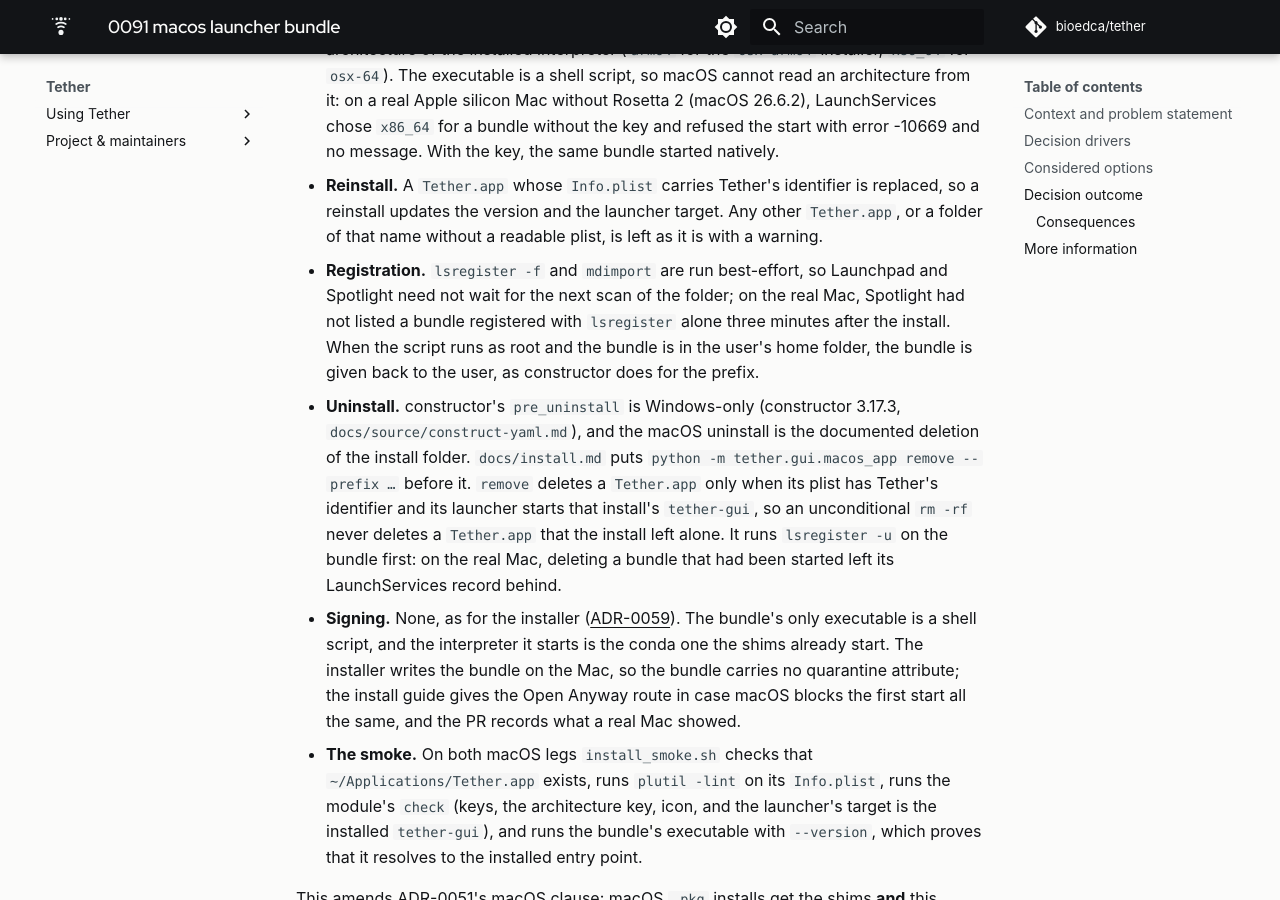
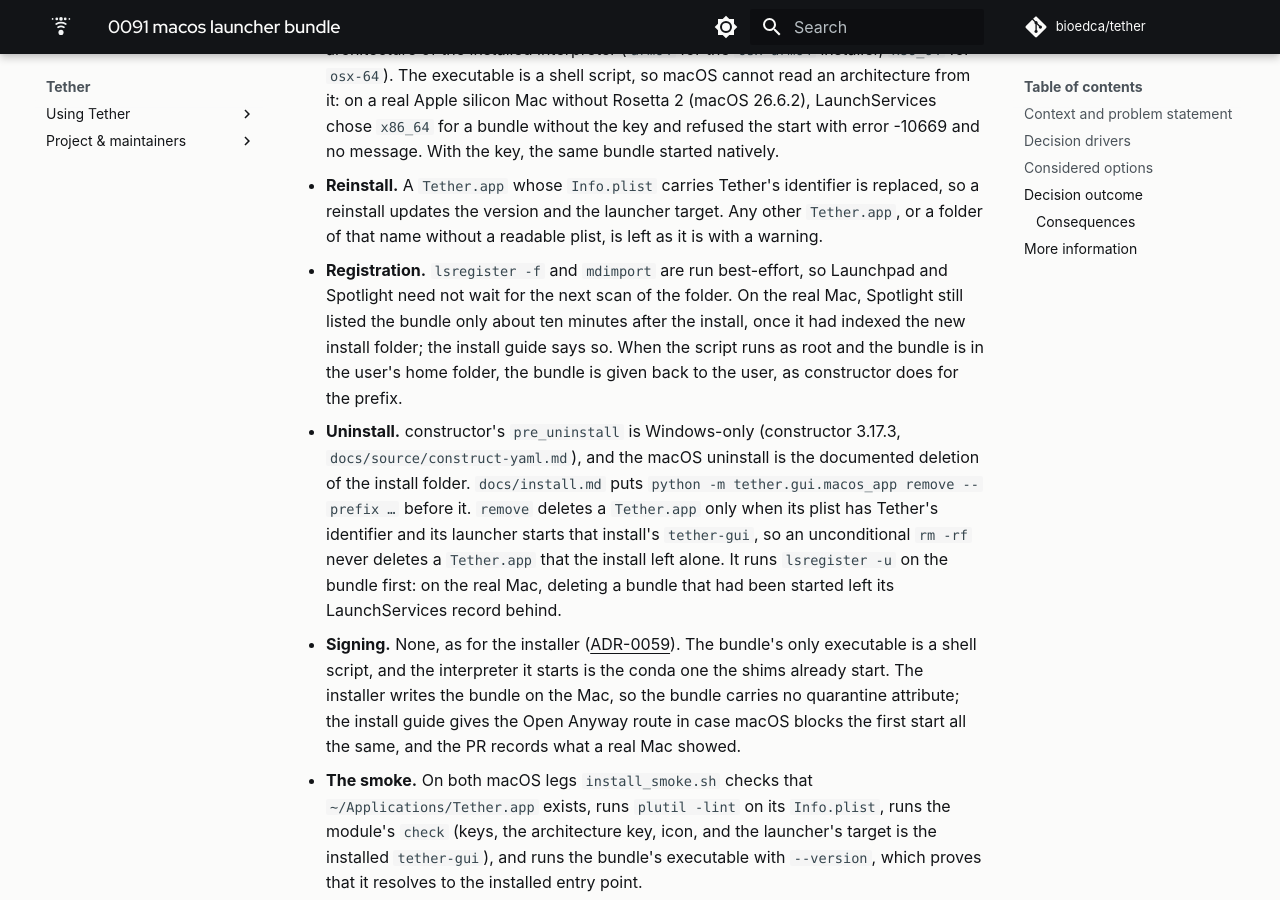
Before and after one commit to bioedca/tether, an MkDocs documentation site: the page built from docs/adr/0091-macos-launcher-bundle.md, in a window 1280 px wide and 900 px high, scrolled down 2091 px. Built offline with MkDocs 1.6.1 and Material for MkDocs 9.7.7, drawn with Linux system fonts in a browser that asks for light colours; comment, search, counter and statistics services are not loaded; the version menu is left out.

Commit message:
docs(packaging): record when Spotlight listed Tether.app on the real Mac (#663)

```diff
--- a/docs/adr/0091-macos-launcher-bundle.md
+++ b/docs/adr/0091-macos-launcher-bundle.md
@@ -82,8 +82,9 @@
   reinstall updates the version and the launcher target. Any other `Tether.app`, or a folder of
   that name without a readable plist, is left as it is with a warning.
 - **Registration.** `lsregister -f` and `mdimport` are run best-effort, so Launchpad and
-  Spotlight need not wait for the next scan of the folder; on the real Mac, Spotlight had not
-  listed a bundle registered with `lsregister` alone three minutes after the install. When the script runs as root and the bundle is in the user's
+  Spotlight need not wait for the next scan of the folder. On the real Mac, Spotlight still
+  listed the bundle only about ten minutes after the install, once it had indexed the new
+  install folder; the install guide says so. When the script runs as root and the bundle is in the user's
   home folder, the bundle is given back to the user, as constructor does for the prefix.
 - **Uninstall.** constructor's `pre_uninstall` is Windows-only (constructor 3.17.3,
   `docs/source/construct-yaml.md`), and the macOS uninstall is the documented deletion of the
```
Also changed, not shown: docs/troubleshooting.md (+2 -1 lines), 1 other file.
